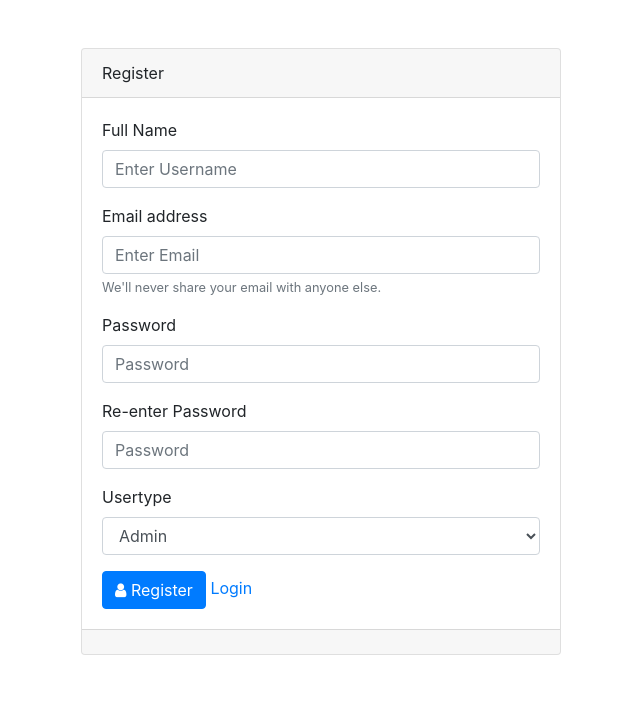
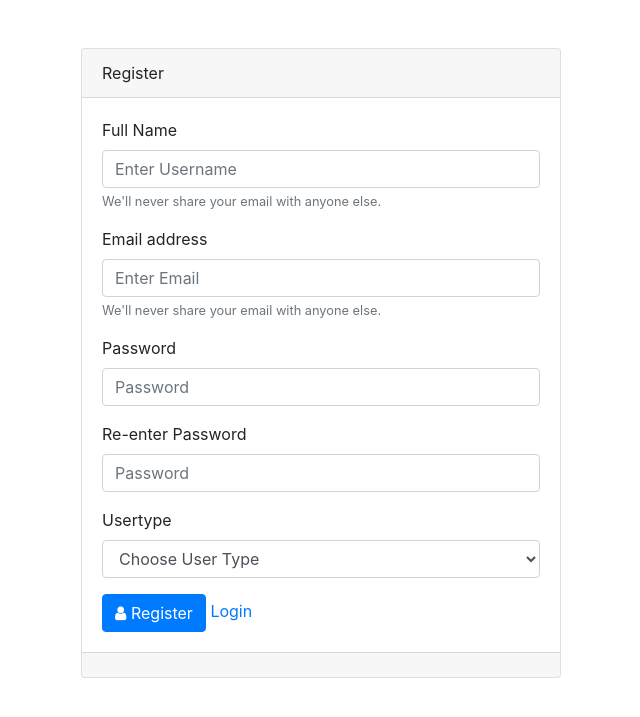
Before and after one commit to RachmanForniandi/proinventory, a PHP site: page /proinventory/register.php in a window 1280 px wide. Shown: the part 56-773 px from the top of the page, without its empty margins (319-959 px from the left). Run offline with PHP 8.4, Linux system fonts and the light colour scheme; some libraries are stand-ins or nearby versions.

Commit message:
set modul register account

```diff
--- a/public_html/database/constants.php
+++ b/public_html/database/constants.php
@@ -1,8 +1,11 @@
 <?php
+session_start();
 
 define("HOST", "localhost");
 define("USER", "root");
 define("PASS", "");
 define("DB", "proinventor");
 
+define("DOMAIN", "http://localhost/proinventory/public_html");
+
 ?>
--- a/public_html/includes/user.php
+++ b/public_html/includes/user.php
@@ -79,8 +79,8 @@ class User {
 		}
 }
 
-$user = new User();
+//$user = new User();
 //echo $user->createUserAccount("Test","rachmanforniandi1st@gmail.com","1234567890","Admin");
-echo $user->userLogin("rachmanforniandi1st@gmail.com","1234567890");
-echo $_SESSION["username"];
+//echo $user->userLogin("rachmanforniandi1st@gmail.com","1234567890");
+//echo $_SESSION["username"];
 ?>
--- a/public_html/js/main.js
+++ b/public_html/js/main.js
@@ -1,3 +1,78 @@
 $(document).ready(function(){
-
+	var DOMAIN = "http://localhost/proinventory/public_html";
+	$("#register_form").on("submit",function(){
+		var status = false;
+		var  name = $("#username");
+		var  email = $("#email");
+		var  pass1 = $("#password1");
+		var  pass2 = $("#password2");
+		var  type = $("#usertype");
+		//for email
+		var e_patt = new RegExp(/^[a-z0-9_-]+(\.[a-z0-9_-]+)*@[a-z0-9_-]+(\.[a-z0-9_-]+)*(\.[a-z]{2,4})$/);
+		if (name.val == "" || name.val().length < 6) {
+			name.addClass("border-danger");
+			$("#u_error").html("<span class='text-danger'>Please Enter Name and Name should be more than 6 characters</span>");
+			status = false;
+		}else{
+			name.removeClass("border-danger");
+			$("#u_error").html("");
+			status = true;
+		}
+		if (!e_patt.test(email.val())) {
+			email.addClass("border-danger");
+			$("#e_error").html("<span class='text-danger'>Please Enter Valid Email Address</span>");
+			status = false;
+		}else{
+			email.removeClass("border-danger");
+			$("#e_error").html("");
+			status = true;
+		}
+		if (pass1.val() == "" || pass1.val().length < 9) {
+			pass1.addClass("border-danger");
+			$("#p1_error").html("<span class='text-danger'>Please Enter more than 9 digits Password</span>");
+			status = false;
+		}else{
+			pass1.removeClass("border-danger");
+			$("#p1_error").html("");
+			status = true;
+		}
+		if (pass2.val() == "" || pass2.val().length < 9) {
+			pass2.addClass("border-danger");
+			$("#p2_error").html("<span class='text-danger'>Please Enter more than 9 digits Password</span>");
+			status = false;
+		}else{
+			pass2.removeClass("border-danger");
+			$("#p2_error").html("");
+			status = true;
+		}
+		if (type.val() == "") {
+			pass2.addClass("border-danger");
+			$("#t_error").html("<span class='text-danger'>Please Choose Your Usertype</span>");
+			status = false;
+		}else{
+			type.removeClass("border-danger");
+			$("#t_error").html("");
+			status = true;
+		}
+		if (pass1.val() == pass2.val() && status == true) {
+			$.ajax({
+				url : DOMAIN+"/includes/process.php",
+				method : "POST",
+				data : $("#register_form").serialize(),
+				success : function(data){
+					if(data == "EMAIL_ALREADY_EXISTS"){
+						alert("It seems like your email is already used");
+					}else if (data == "SOME_ERROR_OCCURED") {
+						alert("Somethings wrong");
+					}else{
+						window.location.href= encodeURI(DOMAIN+"/index.php?msg=You are registered. Now you may proceed.");
+					}
+				}
+			})
+		}else{
+			pass2.addClass("border-danger");
+			$("#p2_error").html("<span class='text-danger'>Password is not match.</span>");
+			status = true;
+		}
+	})
 })
--- a/public_html/register.php
+++ b/public_html/register.php
@@ -22,30 +22,34 @@
 		<div class="card mx-auto" style="width: 30rem;">
 			<div class="card-header">Register</div>
 			<div class="card-body">
-				<form id="register_form">
+				<form id="register_form" onsubmit="return false" autocomplete="off">
 					<div class="form-group">
 						<label for="username">Full Name</label>
 						<input type="text" name="username" class="form-control" id="username" placeholder="Enter Username">
+						<small id="u_error" class="form-text text-muted">We'll never share your email with anyone else.</small>
 					</div>
 					<div class="form-group">
 						<label for="username">Email address</label>
 						<input type="email" name="email" class="form-control" id="email" aria-describedby="emailHelp" placeholder="Enter Email">
-						<small id="emailHelp" class="form-text text-muted">We'll never share your email with anyone else.</small>
+						<small id="e_error" class="form-text text-muted">We'll never share your email with anyone else.</small>
 					</div>
 					<div class="form-group">
 						<label for="password1">Password</label>
 						<input type="password" name="password1" class="form-control" id="password1" placeholder="Password">
+						<small id="p1_error" class="form-text text-muted"></small>
 					</div>
 					<div class="form-group">
 						<label for="password2">Re-enter Password</label>
-						<input type="password" name="password2" class="form-control" id="password2" placeholder="Password">
+						<input type="password" name="password2" class="form-control" id="password2" placeholder="Password"><small id="p2_error" class="form-text text-muted"></small>
 					</div>
 					<div class="form-group">
 						<label for="usertype">Usertype</label>
 						<select name="usertype" class="form-control" id="usertype">
-							<option value="1">Admin</option>
-							<option value="0">User</option>
+							<option value="">Choose User Type</option>
+							<option value="admin">Admin</option>
+							<option value="user">User</option>
 						</select>
+						<small id="t_error" class="form-text text-muted"></small>
 					</div>
 					<button type="submit" name="user_register" class="btn btn-primary"><span class="fa fa-user"></span>&nbsp;Register</button>
 					<span><a href="index.php">Login</a></span>
```
Also changed, not shown: public_html/includes/process.php (added, +13 -0 lines).
